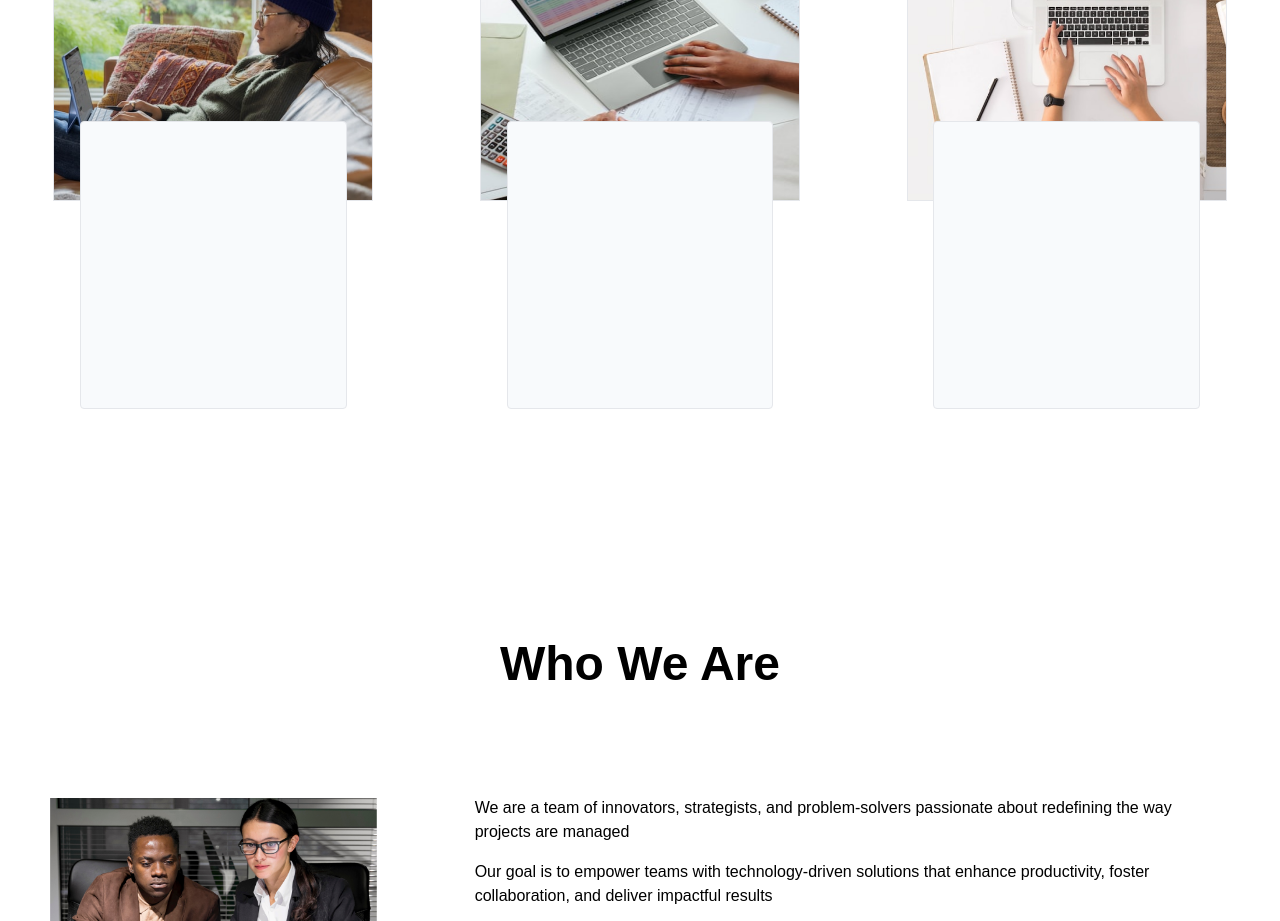
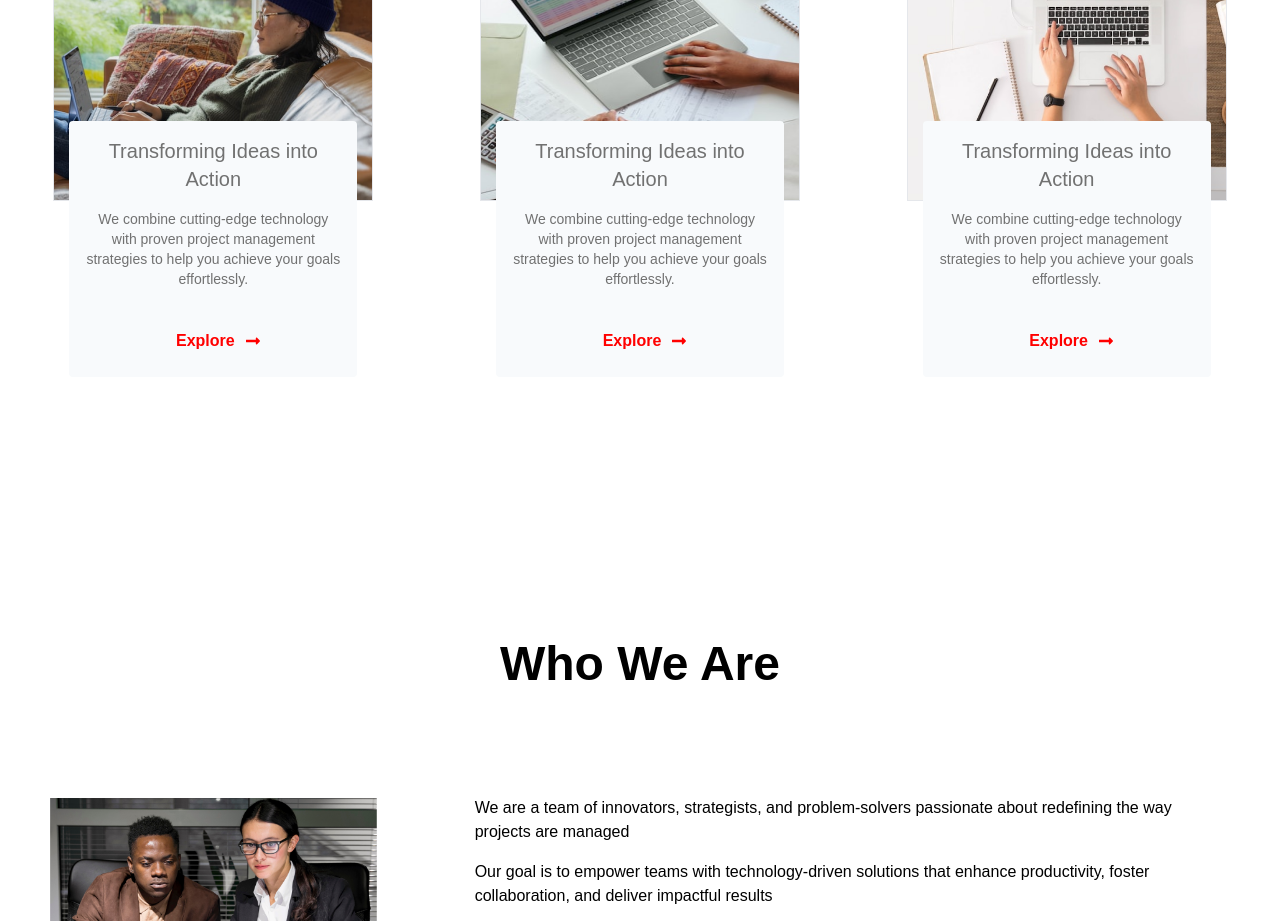
Before and after one commit to LogizonBuilds/glint_pm_frontend, a Next.js app: page / in a window 1280 px wide. Shown: the part 1140-2061 px from the top of the page. Built offline with nearby package versions, Linux system fonts and the light colour scheme.

Commit message:
WhatWeDo

```diff
--- a/src/components/Cards.tsx
+++ b/src/components/Cards.tsx
@@ -1,4 +1,5 @@
 import React from "react";
+import { FaLongArrowAltRight } from "react-icons/fa";
 
 type Props = {
   heading: string;
@@ -17,7 +18,26 @@ const Cards = (props: Props) => {
         }}
         className="w-full h-72 border"
       ></div>
-      <div className="w-5/6 m-auto h-72 relative bottom-20 border bg-slate-50 rounded"></div>
+      <div className="w-[90%] m-auto h-64 relative bottom-20 bg-slate-50 pt-4 rounded">
+        <div className="h-[20%] px-6">
+          <h1 className="text-xl text-center text-[#717171]">
+            Transforming Ideas into Action
+          </h1>
+        </div>
+        <div className="h-[60%] px-4 py-6">
+          <p className="text-center text-sm text-[#717171]">
+            We combine cutting-edge technology with proven project management
+            strategies to help you achieve your goals effortlessly.{" "}
+          </p>
+        </div>
+        <div className="h-[20%] flex justify-center">
+          <p className="text-center font-bold text-[#FF0000]">Explore</p>
+          <FaLongArrowAltRight
+            color="#FF0000"
+            style={{ top: 4, position: "relative", left: 10 }}
+          />
+        </div>
+      </div>
     </div>
   );
 };
```
Also changed, not shown: package.json (+6 -5 lines), 1 other file (tests, documents, lock files or other folders).
